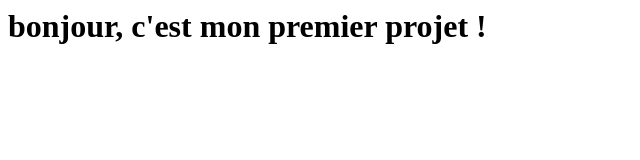
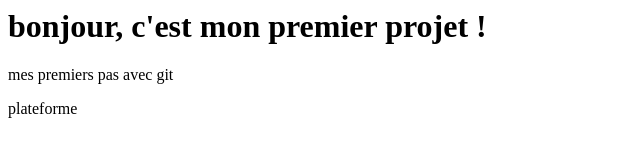
Before and after one commit to ntsamamvondoelisabethpatricia-ux/My-first-hub, a plain HTML site: page index.html in a window 1280 px wide. Shown: the whole page, without its empty margins (0-640 px from the left). Drawn offline with Linux system fonts and the light colour scheme.

Commit message:
plateforme

```diff
--- a/index.html
+++ b/index.html
@@ -1,2 +1,4 @@
 <h1>bonjour, c'est mon premier projet !</h1>
 <title>Mon Blog</title>
+<p>mes premiers pas avec git</p>
+<p>plateforme</p>
```
